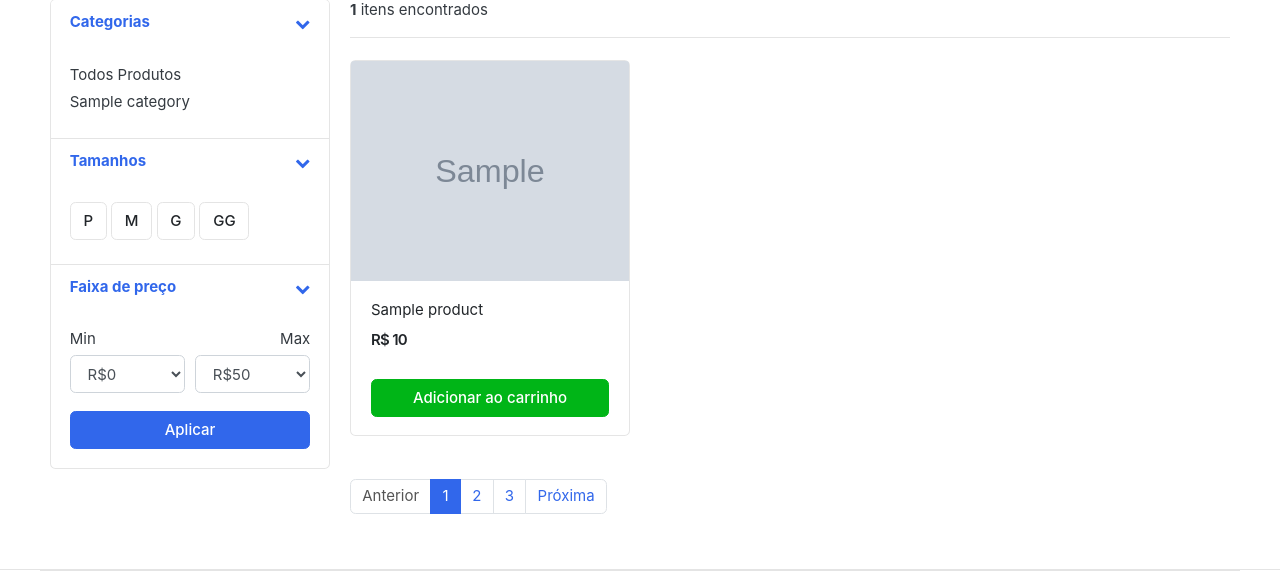
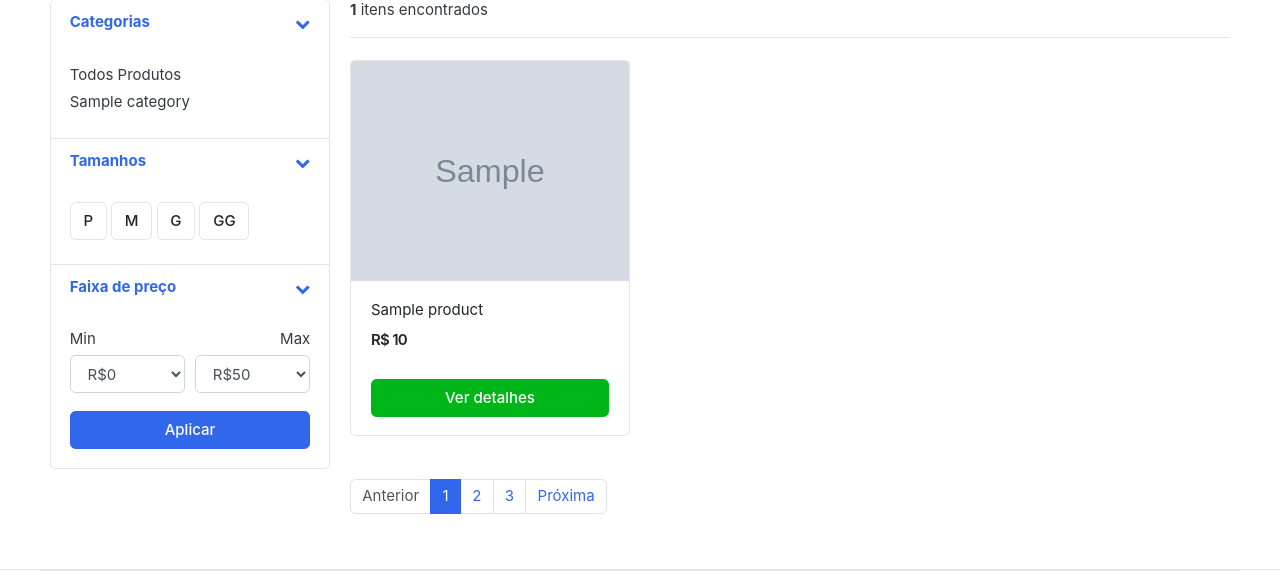
Before and after one commit to devcleberson/django_store1, a Django app: template templates/store/store.html in a window 1280 px wide. Shown: the part 295-876 px from the top of the page. Run offline with Django 4.2, Linux system fonts and the light colour scheme; the template is opened without the code that fills it: most values are stand-ins (such as "Sample title", 1, 10 or a date in 2020); grey boxes marked "Sample" are stand-in pictures; some libraries are stand-ins or nearby versions; some web fonts are replaced.

Commit message:
view_details_button

```diff
--- a/templates/store/store.html
+++ b/templates/store/store.html
@@ -142,7 +142,7 @@
                             <span class="price">R$ {{ product.price }}</span>
                         </div> <!-- price-wrap.// -->
                     </div>
-                    <a href="{% url 'add_cart' product.id %}" class="btn btn-block btn-success">Adicionar ao carrinho </a>
+                    <a href="{{ product.get_url }}" class="btn btn-block btn-success">Ver detalhes </a>
                 </figcaption>
             </figure>
         </div> <!-- col.// -->
```
Also changed, not shown: db.sqlite3.
